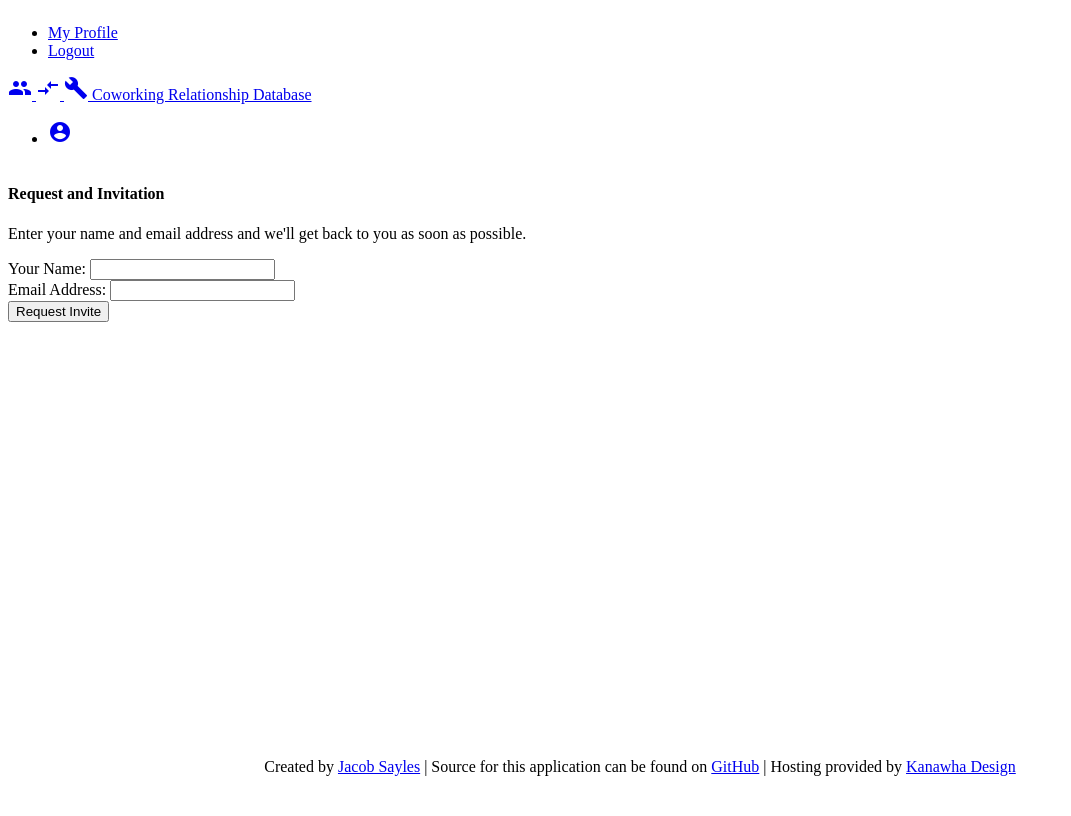
After one commit to jsayles/CoworkingDB, a Django app: page /invite/ in a window 1280 px wide. The commit adds this page. Shown: the whole page, without its empty margins (0-1071 px from the left). Run offline with Django 3.2, Linux system fonts and the light colour scheme.

Commit message:
added new form to request an invitation

```diff
--- a/coredb/templates/coredb/base.html
+++ b/coredb/templates/coredb/base.html
@@ -51,11 +51,13 @@
             Coworking Relationship Database
           </a>
           <ul class="right hide-on-med-and-down">
-            <li><a href="">People</a></li>
-            <li><a href="">Projects</a></li>
-            <li>
-              <a href="{% url 'search' %}"><i class="material-icons">search</i></a>
-            </li>
+            {% if request.user.is_authenticated %}
+              <li><a href="">People</a></li>
+              <li><a href="">Projects</a></li>
+              <li>
+                <a href="{% url 'search' %}"><i class="material-icons">search</i></a>
+              </li>
+            {% endif %}
             <li>
               <a href="{% url 'profile_redirect'%}" {% if request.user.is_authenticated %} class="dropdown-trigger" data-target="admin-dropdown"{% endif %}>
                 <i class="material-icons">account_circle</i>
@@ -74,9 +76,9 @@
 
     <footer class="page-footer indigo darken-4">
       <div class="container">
-        Writen by <a class="blue-gray" href="https://jacobsayles.com">Jacob Sayles</a> |
+        Created by <a class="blue-gray" href="https://jacobsayles.com">Jacob Sayles</a> |
         Source for this application can be found on <a class="blue-gray" href="https://github.com/jsayles/CoworkingDB/">GitHub</a> |
-        Template by <a class="blue-gray" href="http://materializecss.com">Materialize</a>
+        Hosting provided by <a class="blue-gray" href="https://kanawha.design">Kanawha Design</a>
       </div>
       </div>
     </footer>
--- a/coredb/templates/registration/login.html
+++ b/coredb/templates/registration/login.html
@@ -10,9 +10,11 @@
       <h4 class="center">Please Authenticate</h4>
       <div id='login_reset'>
         <p style="font-style: italic;">
-          If you've forgotten your password, you will need to
-          <a href="{% url 'password_reset' %}">create a new password</a>.
+          If you've forgotten your password, or this is your first time signing in,
+          you will need to <a href="{% url 'password_reset' %}">create a new password</a>.<br>
+          If you do not have an account, you can <a href="{% url 'request_invite'%}">requst and invitation</a>.
         </p>
+
       </div>
       <div>
       <form id="login-form" method="post">
--- /dev/null
+++ b/coredb/templates/registration/request_invite.html
@@ -0,0 +1,33 @@
+{% extends "coredb/base.html" %}
+{% load static %}
+
+{% block title %}Login{% endblock %}
+
+{% block content %}
+<div class="container">
+  <div class="section">
+    <div class="row center">
+      <h4 class="center">Request and Invitation</h4>
+      {% if name %}
+        Thank you {{ name }}.  We will review your request and get back to you soon.
+      {% else %}
+        <p>
+          Enter your name and email address and we'll get back to you as soon as possible.
+        </p>
+        <form method="post">
+          {% csrf_token %}
+          <div class="form-group">
+            <label for="name">Your Name:</label>
+            <input name="name"/>
+          </div>
+          <div class="form-group">
+            <label for="email">Email Address:</label>
+            <input name="email"/>
+          </div>
+          <button class="btn" type="submit">Request Invite</button>
+        </form>
+      {% endif %}
+    </div>
+  </div>
+</div>
+{% endblock %}
--- a/coredb/urls.py
+++ b/coredb/urls.py
@@ -14,6 +14,7 @@ urlpatterns = [
     path('account/', include('django.contrib.auth.urls')),
     path('login/', auth_views.LoginView.as_view(), name='login'),
     path('logout/', auth_views.LogoutView.as_view(), name='logout'),
+    path('invite/', views.request_invite, name='request_invite'),
 
     path('', views.home, name='home'),
     path('search/', views.search, name='search'),
--- a/coredb/views.py
+++ b/coredb/views.py
@@ -31,8 +31,22 @@ def search(request):
 
 
 #########################################################################
-# Profile Views
+# Profile and Registration Views
 #########################################################################
+
+
+def request_invite(request):
+    name = None
+    email = None
+    if request.POST and 'name' in request.POST:
+        name = request.POST['name']
+        email = request.POST['email']
+        # TODO - Email admins that this person wants an account
+    context = {
+        "name": name,
+        "email": email,
+    }
+    return render(request, 'registration/request_invite.html', context)
 
 
 @login_required
```
Also changed, not shown: coredb/templates/coredb/home.html (+11 -2 lines).
